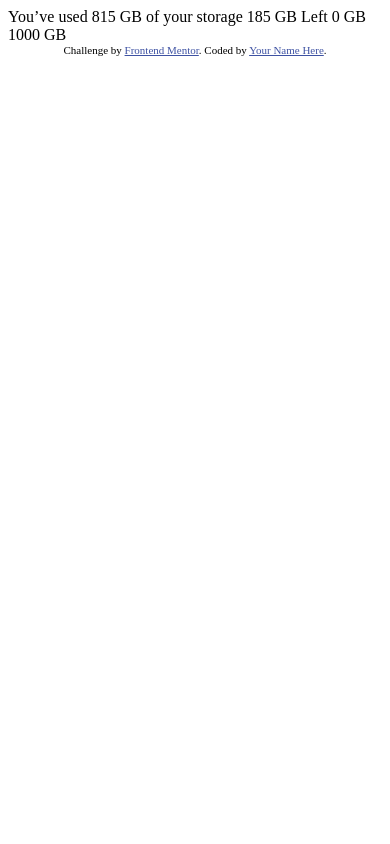
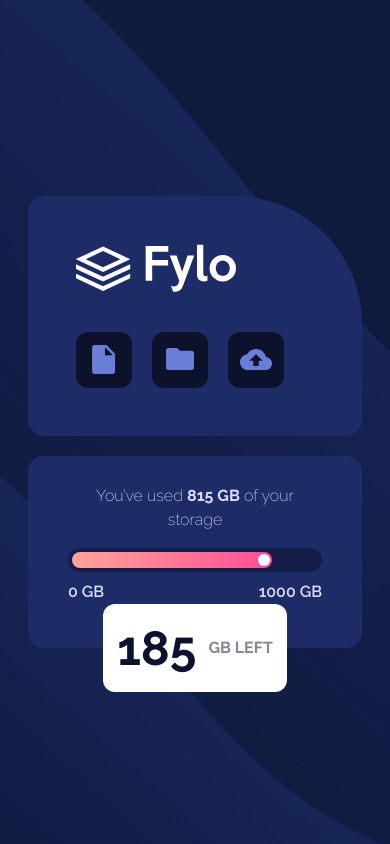
Before and after one commit to sappakit/fylo-data-storage-component-sappakit, a plain HTML site: page index.html in a window 390 px wide. Drawn offline with nearby package versions, Linux system fonts and the light colour scheme.

Commit message:
feat: complete styling for mobile resolution

```diff
--- a/index.html
+++ b/index.html
@@ -1,31 +1,132 @@
 <!DOCTYPE html>
 <html lang="en">
-<head>
-  <meta charset="UTF-8">
-  <meta name="viewport" content="width=device-width, initial-scale=1.0"> <!-- displays site properly based on user's device -->
+  <head>
+    <meta charset="UTF-8" />
+    <meta name="viewport" content="width=device-width, initial-scale=1.0" />
+    <!-- displays site properly based on user's device -->
 
-  <link rel="icon" type="image/png" sizes="32x32" href="./images/favicon-32x32.png">
+    <link
+      rel="icon"
+      type="image/png"
+      sizes="32x32"
+      href="./images/favicon-32x32.png"
+    />
 
-  <title>Frontend Mentor | Fylo data storage component</title>
+    <title>Frontend Mentor | Fylo data storage component</title>
 
-  <!-- Feel free to remove these styles or customise in your own stylesheet 👍 -->
-  <style>
-    .attribution { font-size: 11px; text-align: center; }
-    .attribution a { color: hsl(228, 45%, 44%); }
-  </style>
-</head>
-<body>
+    <link rel="preconnect" href="https://fonts.googleapis.com" />
+    <link rel="preconnect" href="https://fonts.gstatic.com" crossorigin />
+    <link
+      href="https://fonts.googleapis.com/css2?family=Raleway:ital,wght@0,100..900;1,100..900&display=swap"
+      rel="stylesheet"
+    />
 
-  You’ve used 815 GB of your storage
+    <link rel="stylesheet" href="./style.css" />
+    <script src="https://cdn.tailwindcss.com"></script>
+  </head>
+  <body class="bg-[url('./images/bg-mobile.png')] bg-cover bg-center">
+    <main
+      class="main-section flex justify-center items-center h-screen mx-auto"
+    >
+      <section class="card-layout-grid grid grid-cols-1 w-[28rem] p-7 gap-5">
+        <!-- Logo card section -->
+        <article
+          class="logo-card flex flex-col justify-center items-start h-60 p-12 gap-10 rounded-2xl rounded-tr-[8rem] bg-[var(--card-background-color)] overflow-hidden"
+        >
+          <!-- Logo -->
+          <img
+            class="w-40 max-w-none"
+            src="./images/logo.svg"
+            alt="Fylo logo"
+          />
 
-  185 GB Left
+          <!-- Icon -->
+          <figure class="icon-section flex gap-5">
+            <div
+              class="document-icon flex justify-center items-center w-14 h-14 rounded-xl bg-[var(--icon-background-color)]"
+            >
+              <img
+                class="w-6"
+                src="./images/icon-document.svg"
+                alt="document icon"
+              />
+            </div>
 
-  0 GB
-  1000 GB
+            <div
+              class="folder-icon flex justify-center items-center w-14 h-14 rounded-xl bg-[var(--icon-background-color)]"
+            >
+              <img
+                class="w-7"
+                src="./images/icon-folder.svg"
+                alt="folder icon"
+              />
+            </div>
 
-  <div class="attribution">
-    Challenge by <a href="https://www.frontendmentor.io?ref=challenge" target="_blank">Frontend Mentor</a>.
-    Coded by <a href="#">Your Name Here</a>.
-  </div>
-</body>
+            <div
+              class="upload-icon flex justify-center items-center w-14 h-14 rounded-xl bg-[var(--icon-background-color)]"
+            >
+              <img
+                class="w-8"
+                src="./images/icon-upload.svg"
+                alt="upload icon"
+              />
+            </div>
+          </figure>
+        </article>
+
+        <!-- Data card section -->
+        <article
+          class="data-card relative flex flex-col justify-cen items-center h-48 px-10 py-7 gap-4 rounded-2xl bg-[var(--card-background-color)]"
+        >
+          <p class="font-extralight text-center">
+            You’ve used <span class="font-bold">815 GB</span> of your storage
+          </p>
+
+          <!-- Usage bar -->
+          <figure
+            class="w-full flex flex-col justify-center items-center gap-2"
+          >
+            <div
+              class="storage-usage-bar flex w-full items-center h-6 p-1 rounded-full bg-[var(--used-bar-base-color)]"
+            >
+              <div
+                class="storage-usage-fill flex justify-end items-center w-[81.5%] h-full inset-0 p-[0.15rem] rounded-full bg-gradient-to-r from-[var(--used-bar-light-color)] to-[var(--used-bar-dark-color)]"
+              >
+                <div
+                  class="storage-usage-indicator top-0 right-0 w-3 h-3 rounded-full bg-[var(--used-bar-indicator-color)]"
+                ></div>
+              </div>
+            </div>
+
+            <!-- Usage number -->
+            <div class="usage-number flex w-full justify-between font-semibold">
+              <p>0 GB</p>
+              <p>1000 GB</p>
+            </div>
+          </figure>
+
+          <!-- White box -->
+          <div
+            class="absolute bottom-0 translate-y-1/2 flex justify-center items-center w-[55%] h-[5.5rem] p-3 rounded-xl bg-[--gbLeft-box-background-color] overflow-hidden"
+          >
+            <p
+              class="flex items-center gap-3 font-bold text-[var(--gbLeft-box-neutral-color)]"
+            >
+              <span class="text-5xl text-[var(--gbLeft-box-accent-color)]"
+                >185</span
+              >
+              GB LEFT
+            </p>
+          </div>
+        </article>
+      </section>
+    </main>
+
+    <!-- <div class="attribution">
+      Challenge by
+      <a href="https://www.frontendmentor.io?ref=challenge" target="_blank"
+        >Frontend Mentor</a
+      >. Coded by <a href="#">Your Name Here</a>.
+    </div> -->
+  </body>
 </html>
--- /dev/null
+++ b/style.css
@@ -0,0 +1,29 @@
+.attribution {
+  font-size: 11px;
+  text-align: center;
+}
+
+.attribution a {
+  color: hsl(228, 45%, 44%);
+}
+
+:root {
+  --card-background-color: hsl(228, 56%, 26%);
+  --icon-background-color: hsl(229, 57%, 11%);
+
+  --gbLeft-box-accent-color: hsl(229, 57%, 11%);
+  --gbLeft-box-neutral-color: hsl(229, 7%, 55%);
+  --gbLeft-box-background-color: white;
+
+  --used-bar-light-color: hsl(6, 100%, 80%);
+  --used-bar-dark-color: hsl(335, 100%, 65%);
+  --used-bar-base-color: hsl(231, 55%, 18%);
+  --used-bar-indicator-color: white;
+
+  --font-neutral-color: hsl(243, 100%, 93%);
+}
+
+body {
+  font-family: "Raleway", sans-serif;
+  color: var(--font-neutral-color);
+}
```
Also changed, not shown: index2.html (added, +31 -0 lines), tailwind.config.js (added).
